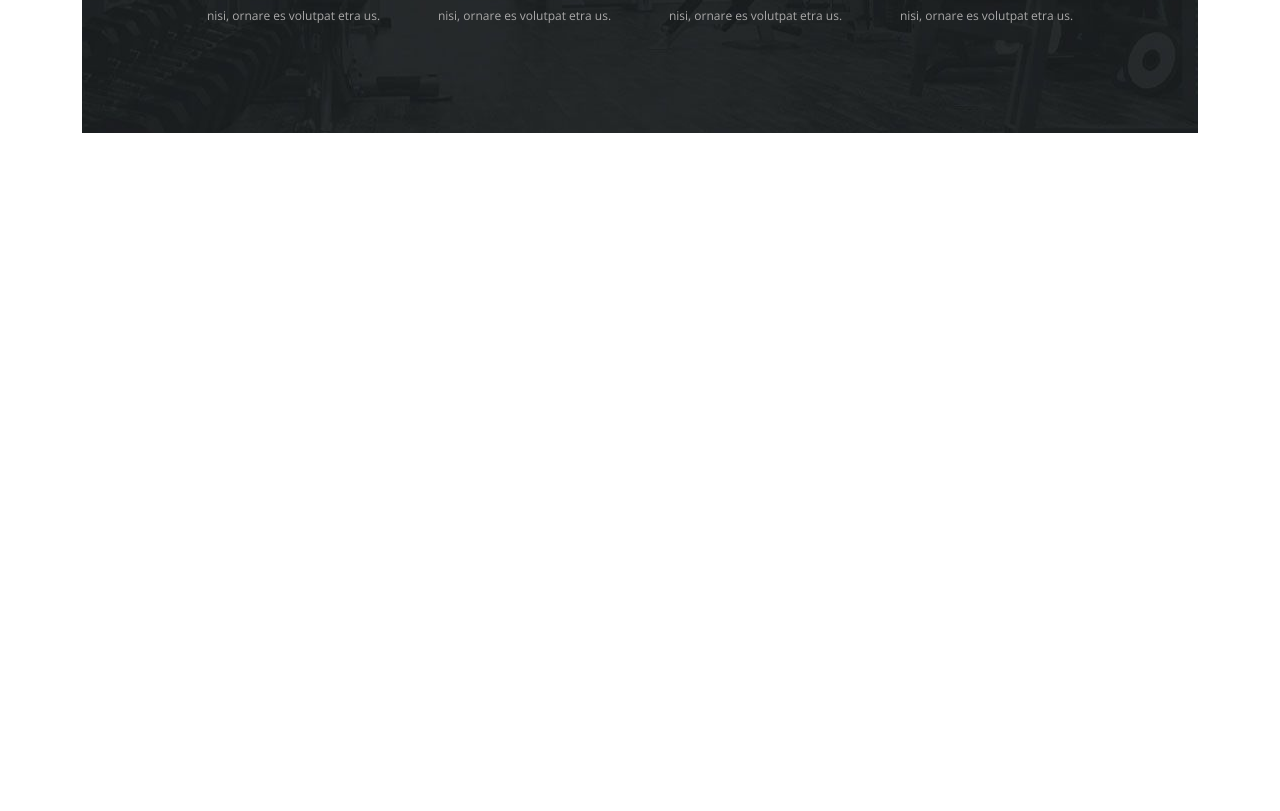
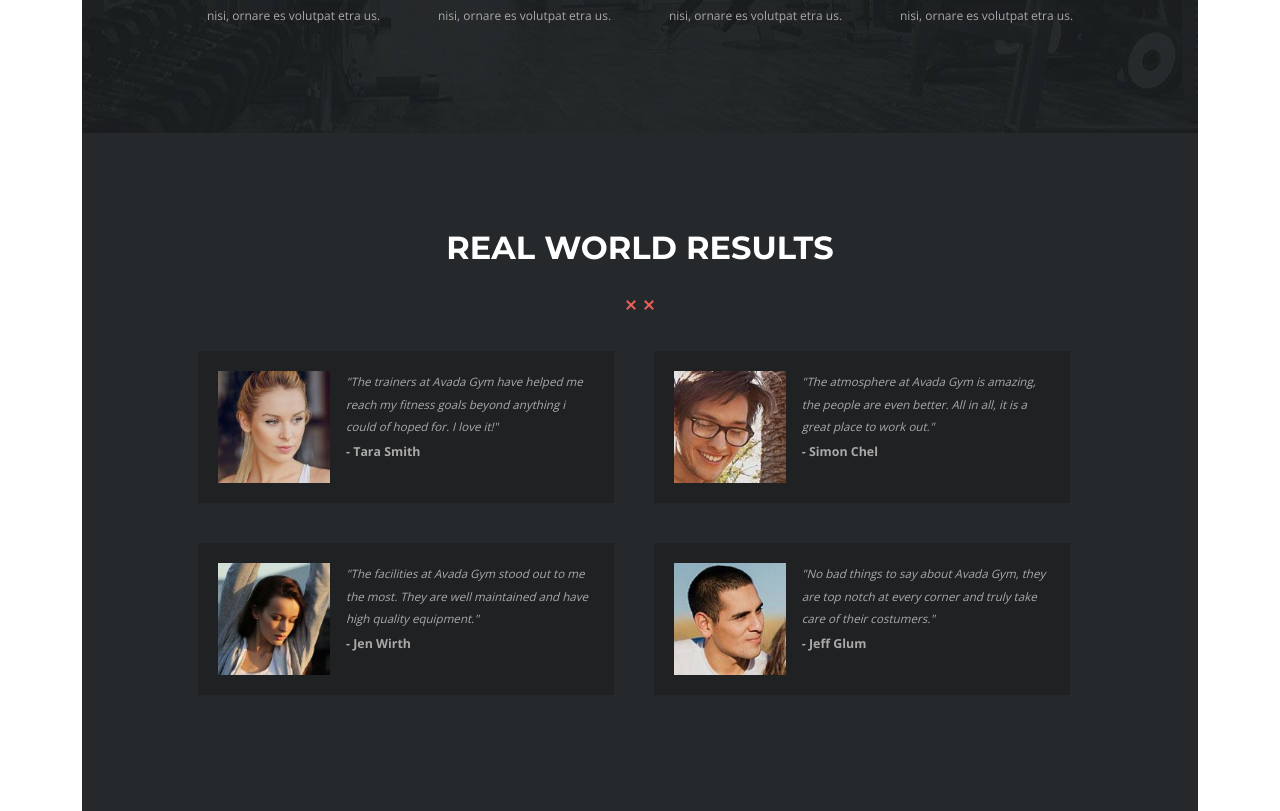
Before and after one commit to DonCode86/proj-html-vuejs, a Vue app: page / in a window 1280 px wide. Shown: the part 1802-2613 px from the top of the page. Before the commit the page ends 1935 px from the top, so only its background shows below. Built offline with nearby package versions, Linux system fonts and the light colour scheme.

Commit message:
SectionResults

```diff
--- a/src/components/blocks/BaseMain.vue
+++ b/src/components/blocks/BaseMain.vue
@@ -3,15 +3,22 @@
     <SectionWorldClass />
     <SectionSignUp />
     <SectionWorkOut />
+    <SectionResults />
   </main>
 </template>
 
 <script>
+import SectionResults from "../sections/SectionResults.vue"
 import SectionSignUp from "../sections/SectionSignUp.vue"
 import SectionWorkOut from "../sections/SectionWorkOut.vue"
 import SectionWorldClass from "../sections/SectionWorldClass.vue"
 export default {
-  components: { SectionWorldClass, SectionSignUp, SectionWorkOut },
+  components: {
+    SectionWorldClass,
+    SectionSignUp,
+    SectionWorkOut,
+    SectionResults,
+  },
 }
 </script>
 
--- /dev/null
+++ b/src/components/sections/SectionResults.vue
@@ -0,0 +1,97 @@
+<template>
+  <div class="container">
+    <section class="results">
+      <div class="inner-container">
+        <div class="section-title">
+          <h2 class="text-white text-center">REAL WORLD RESULTS</h2>
+        </div>
+        <div class="divider text-center py-3">
+          <img src="../../assets/img/divider-xx-red.png" alt="" />
+        </div>
+        <div class="row text-white">
+          <div class="col-6">
+            <img src="../../assets/img/review_1-compressor.jpg" alt="" />
+            <div class="text-card">
+              <p class="people-text">
+                "The trainers at Avada Gym have helped me reach my fitness goals
+                beyond anything i could of hoped for. I love it!"
+              </p>
+              <p class="people-name">- Tara Smith</p>
+            </div>
+          </div>
+          <div class="col-6">
+            <img src="../../assets/img/review_3-compressor-2.jpg" alt="" />
+            <div class="text-card">
+              <p class="people-text">
+                "The atmosphere at Avada Gym is amazing, the people are even
+                better. All in all, it is a great place to work out."
+              </p>
+              <p class="people-name">- Simon Chel</p>
+            </div>
+          </div>
+          <div class="col-6">
+            <img src="../../assets/img/review_2-compressor.jpg" alt="" />
+            <div class="text-card">
+              <p class="people-text">
+                "The facilities at Avada Gym stood out to me the most. They are
+                well maintained and have high quality equipment."
+              </p>
+              <p class="people-name">- Jen Wirth</p>
+            </div>
+          </div>
+          <div class="col-6">
+            <img src="../../assets/img/review_4-compressor-2.jpg" alt="" />
+            <div class="text-card">
+              <p class="people-text">
+                "No bad things to say about Avada Gym, they are top notch at
+                every corner and truly take care of their costumers."
+              </p>
+              <p class="people-name">- Jeff Glum</p>
+            </div>
+          </div>
+        </div>
+      </div>
+    </section>
+  </div>
+</template>
+
+<script>
+export default {}
+</script>
+
+<style lang="scss" scoped>
+.results {
+  background-color: var(--primary-color);
+  padding: 6rem 0;
+
+  .col-6 img {
+    width: 7rem;
+    height: 7rem;
+    margin-right: 1rem;
+  }
+  h2 {
+    font-family: "Montserrat", sans-serif;
+    font-weight: 700;
+  }
+
+  .col-6 {
+    background-color: var(--secondary-color);
+    width: 45%;
+    margin: 1.25rem;
+    padding: 1.25rem;
+    display: flex;
+  }
+
+  .people-text {
+    font-size: 0.725rem;
+    font-style: italic;
+    line-height: 1.4rem;
+    margin-bottom: 0.3rem;
+  }
+
+  .people-name {
+    font-weight: 700;
+    font-size: 0.775rem;
+  }
+}
+</style>
```
